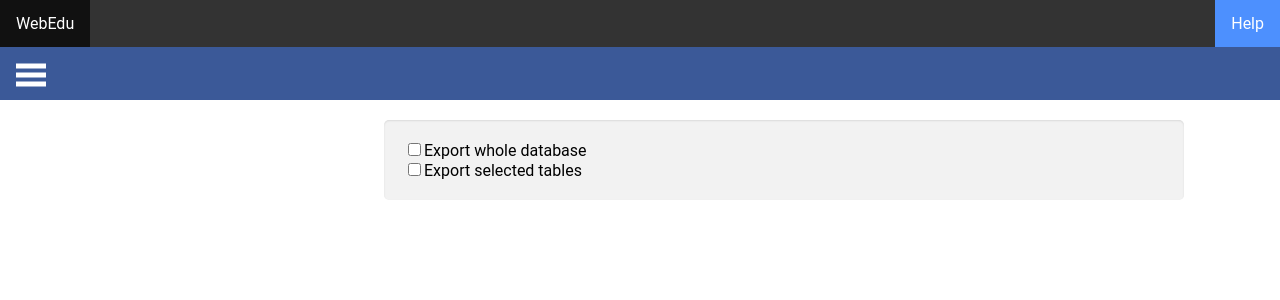
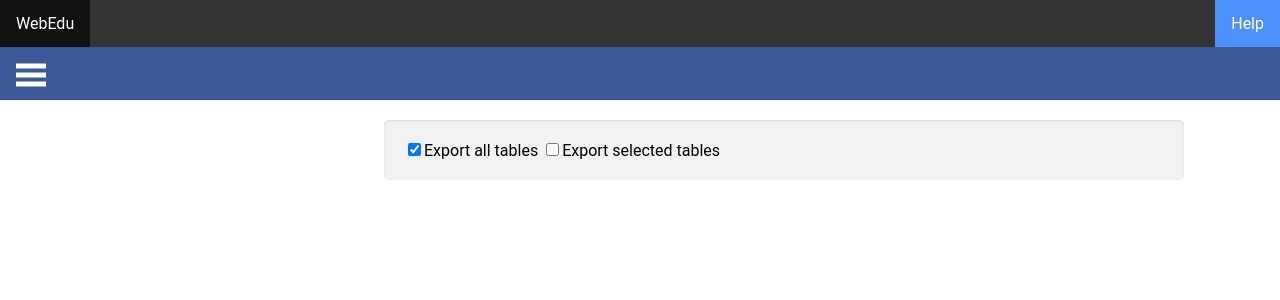
Before and after one commit to boybou/webUrenApplicatie, an Angular app in the folder Client/: page /export in a window 1280 px wide. Shown: the top 300 px of the page. Built offline with nearby package versions, Linux system fonts and the light colour scheme.

Commit message:
i dont get it mann

```diff
--- a/Client/src/app/components/export/export.component.html
+++ b/Client/src/app/components/export/export.component.html
@@ -9,12 +9,11 @@
 
 <div class="container">
   <form action="">
+    <label >
+      <input id="test" checked type="checkbox" name="selectall" value="alldata" (click)="checkifchecked()">
+    </label>Export all tables
     <label>
-      <input type="checkbox" name="wholedatabase" value="alldata" onclick="">
-      <!--<input type="checkbox" name="wholedatabase" value="alldata" onclick="{{ngOnInit().checkdi()}}">-->
-    </label>Export whole database<br>
-    <label>
-      <input type="checkbox" name="onlyselected" value="selecteddata">
+      <input id="test2" type="checkbox" name="onlyselected" value="selecteddata" (click)="checkifchecked()">
     </label>Export selected tables
   </form>
 
--- a/Client/src/app/components/export/export.component.ts
+++ b/Client/src/app/components/export/export.component.ts
@@ -1,4 +1,6 @@
 import { Component, OnInit } from '@angular/core';
+import {promise} from "selenium-webdriver";
+import checkedNodeCall = promise.checkedNodeCall;
 
 @Component({
   selector: 'app-export',
@@ -12,9 +14,31 @@ export class ExportComponent implements OnInit {
   ngOnInit() {
 
   }
-  // checkdi(): void {
-  //   alert('woow');
-  // }
+
+  checkifchecked()
+  {
+    // document.getElementById("test").click();
+    // document.getElementById("test2").click();
+    let element = <HTMLInputElement> document.getElementById("test");
+    if (element.checked)
+    {
+      document.getElementById("test2").click();
+    }
+    let element2 = <HTMLInputElement> document.getElementById("test2");
+    if (element.checked)
+    {
+      document.getElementById("test").click();
+    }
+
+  }
+
+
+  openoptions()
+  {
+
+  }
+
+
 
 
 }
```
Also changed, not shown: 1 other file (tests, documents, lock files or other folders).
